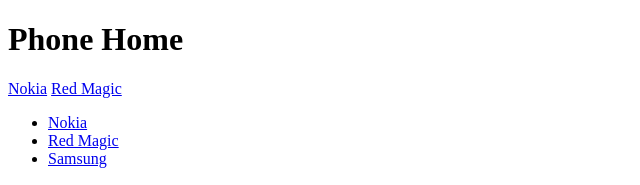
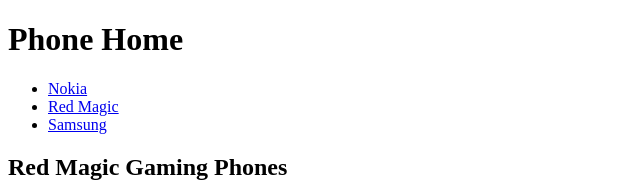
Before and after one commit to BigLu5/lab4-html, a plain HTML site: page index.html in a window 1280 px wide. Shown: the top 185 px of the page, without its empty margins (0-640 px from the left). Drawn offline with Linux system fonts and the light colour scheme.

Commit message:
remove extra links

```diff
--- a/index.html
+++ b/index.html
@@ -8,8 +8,6 @@
 <body>
     <header>
         <h1>Phone Home</h1>
-        <a href="#">Nokia</a>
-        <a href="#">Red Magic</a>
         <nav>
             <ul>
               <li><a href="https://vrooty.github.io/Lab_04/">Nokia</a></li>
```
